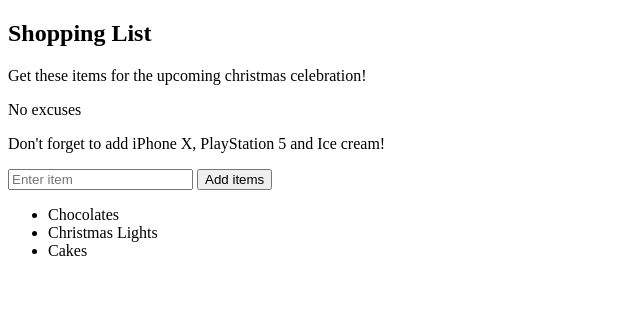
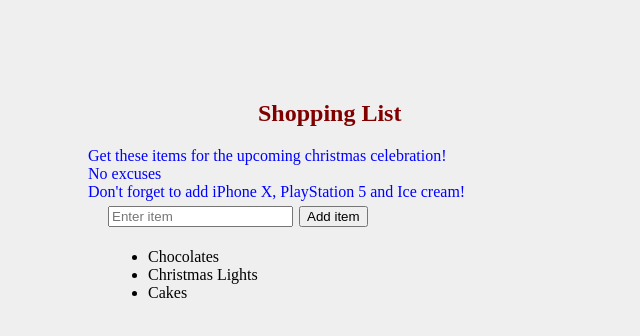
Before and after one commit to TheAstutian/MyPortfolio, a plain HTML site: page index.html in a window 1280 px wide. Shown: the whole page, without its empty margins (0-640 px from the left). Drawn offline with Linux system fonts and the light colour scheme.

Commit message:
added styles

```diff
--- a/index.html
+++ b/index.html
@@ -9,7 +9,7 @@
 		<p>Get these items for the upcoming christmas celebration!</p>
 		<p class="excuses">No excuses</p>
 		<p> Don't forget to add iPhone X, PlayStation 5 and Ice cream!</p>
-		<input type="text" placeholder="Enter item" id="ivalue" > <button>Add items</button>
+		<input type="text" placeholder="Enter item" id="ivalue" > <button>Add item</button>
 		<ul >
 				<li>Chocolates</li>
 				<li>Christmas Lights</li>
--- a/shoplist.css
+++ b/shoplist.css
@@ -2,3 +2,27 @@
 	text-decoration: line-through;
 	font-weight: bold;
 }
+
+body{
+	background-color: #efefef;
+
+}
+
+h2{
+	margin-top: 100px;
+	margin-left: 250px;
+	color: #800000;
+}
+
+p{
+	margin:0px;
+	margin-left:80px;
+color:blue;}
+input{
+	margin: 5px;
+	margin-right: 2px;
+	margin-left: 100px;
+		}
+li {
+	margin-left: 100px;
+}
```
